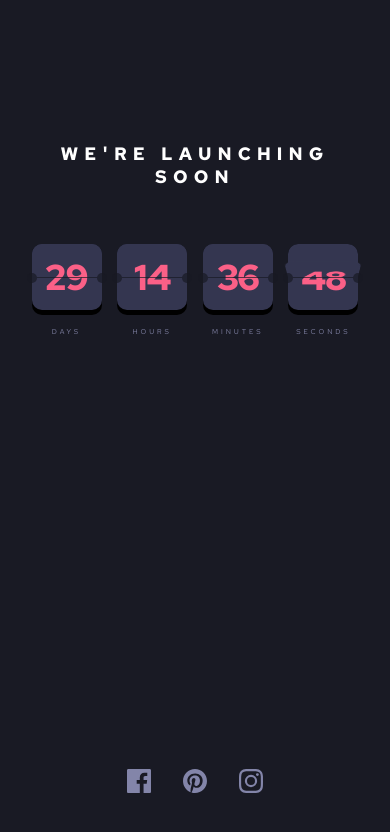
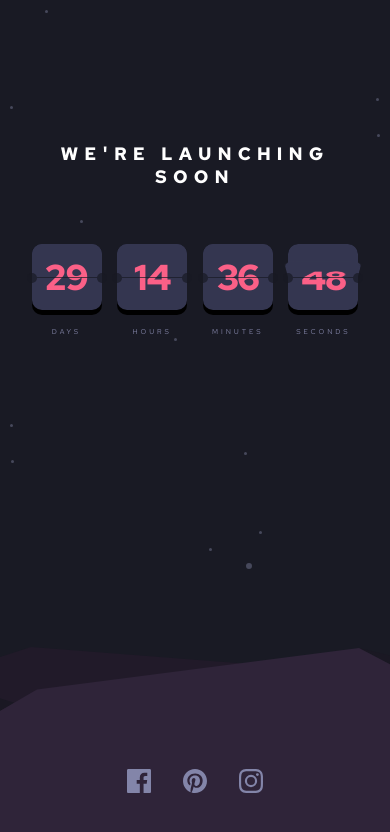
Before and after one commit to dpayne713/launch-countdown-timer, a website: page index.html in a window 390 px wide. Drawn offline with Linux system fonts and the light colour scheme; the site is published under a folder, as on GitHub Pages, so addresses that start at the root find nothing.

Commit message:
background image issue fix

```diff
--- a/src/sass/style.scss
+++ b/src/sass/style.scss
@@ -37,8 +37,8 @@ body {
     height: 100vh;
     width: 100vw;
     background-image:
-        url(/images/bg-stars.svg),
-        url(/images/pattern-hills.svg);
+        url(./images/bg-stars.svg),
+        url(./images/pattern-hills.svg);
     background-repeat: no-repeat, no-repeat;
     background-position: top, bottom;
     background-size: auto;
```
Also changed, not shown: style.css.
